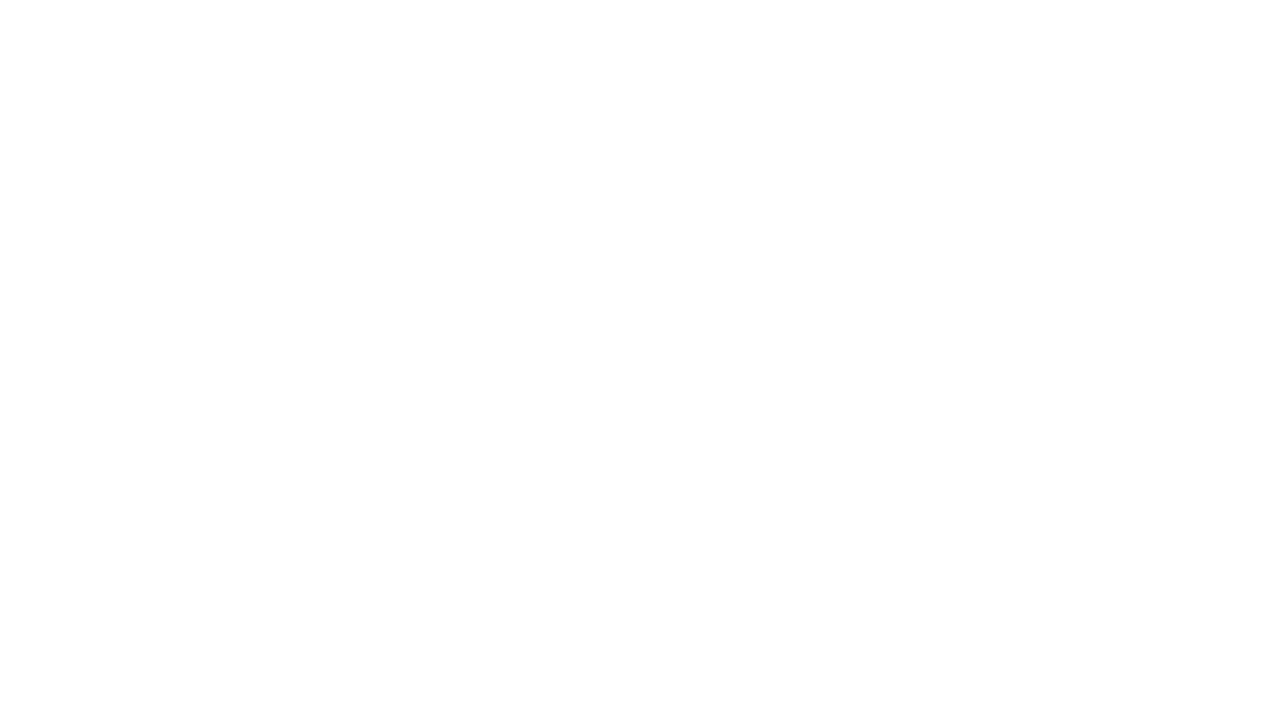
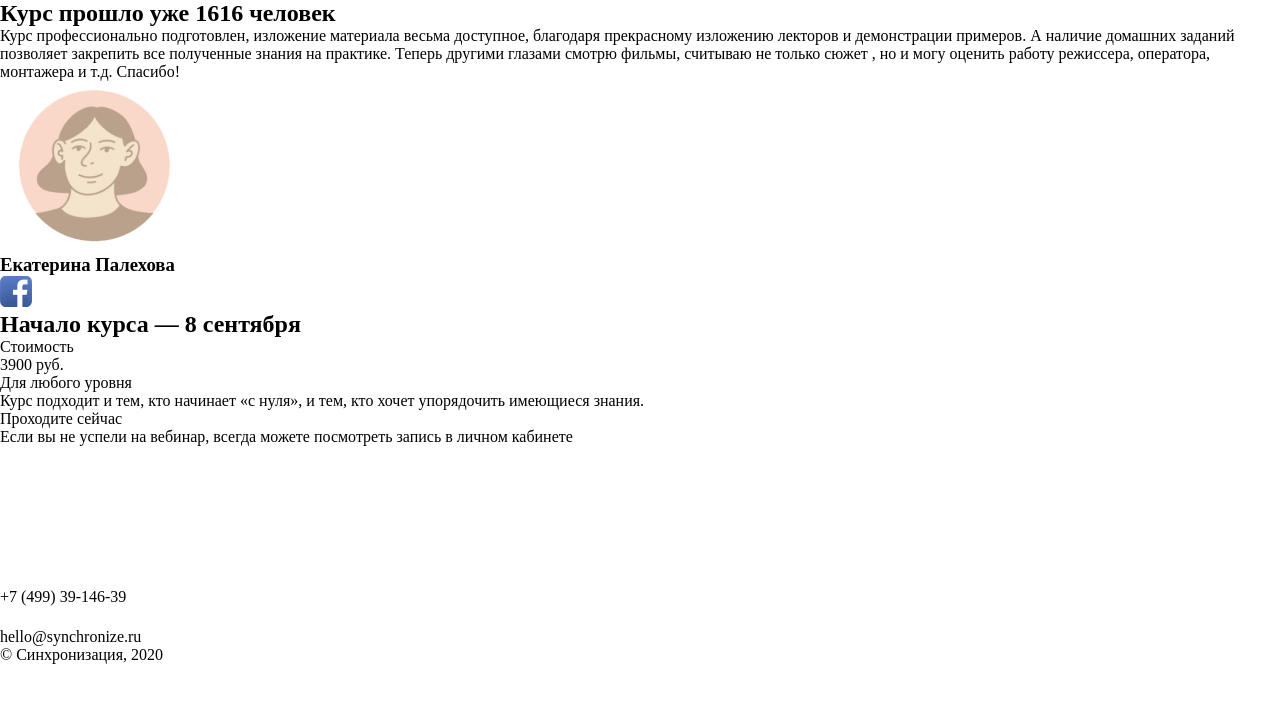
Before and after one commit to ElvinAliyev721/Web11FirstProject, a plain HTML site: page index.html in a window 1280 px wide. Drawn offline with Linux system fonts and the light colour scheme.

Commit message:
index final

```diff
--- a/index.html
+++ b/index.html
@@ -10,7 +10,91 @@
 </head>
 
 <body>
+    <!-- Elvin -->
+    <section id="content">
+        <div class="content">
+            <h2 class="content-header">Курс прошло уже 1616 человек</h2>
+            <div class="content-card content-row">
+                <p class="content-paragraph">Курс профессионально подготовлен, изложение материала весьма доступное, благодаря прекрасному изложению лекторов и демонстрации примеров. А наличие домашних заданий позволяет закрепить все полученные знания на практике. Теперь другими
+                    глазами смотрю фильмы, считываю не только сюжет , но и могу оценить работу режиссера, оператора, монтажера и т.д. Спасибо!</p>
+                <div class="content-card-author content-row">
+                    <img class="content-card-user-img" src="./assets/images/woman.png" alt="user">
+                    <div class="content-card-bottom">
+                        <h3 class="content-card-name content-pad">Екатерина Палехова</h3>
+                        <img class="content-card-icon-img content-pad" src="./assets/images/fb.png" alt="FB">
+                    </div>
+                </div>
+            </div>
+        </div>
+    </section>
 
+    <section id="footer">
+        <div class="footer-first">
+            <div class="footer-first-container">
+                <div class="footer-header">
+                    <h1 class="footer-header-text">Начало курса — 8 сентября</h1>
+                </div>
+                <div class="footer-price">
+                    <div class="footer-cost">
+                        <p class="footer-cost-text">Стоимость</p>
+                    </div>
+                    <div class="footer-number">
+                        <p class="footer-number-text">3900 руб.</p>
+                    </div>
+                </div>
+                <div class="footer-infos">
+                    <div class="footer-info">
+                        <div class="footer-info-name">
+                            <p class="footer-info-name-text">Для любого уровня</p>
+                        </div>
+                        <div class="footer-info-detail">
+                            <p class="footer-info-detail-text">Курс подходит и тем, кто начинает «с нуля», и тем, кто хочет упорядочить имеющиеся знания.</p>
+                        </div>
+                    </div>
+                    <div class="footer-info">
+                        <div class="footer-info-name">
+                            <p class="footer-info-name-text">Проходите сейчас</p>
+                        </div>
+                        <div class="footer-info-detail">
+                            <p class="footer-info-detail-text">Если вы не успели на вебинар, всегда можете посмотреть запись в личном кабинете</p>
+                        </div>
+                    </div>
+                </div>
+            </div>
+        </div>
+        <footer class="footer-second">
+            <div class="footer-second-container">
+                <div class="footer-main">
+                    <div class="footer-second-first">
+                        <img id="footer-logo" src="./assets/images/logo.png" alt="logo">
+                        <div class="footer-social-media">
+                            <img id="footer-ig" src="./assets/images/ig.png" alt="ig">
+                            <img id="footer-fb" src="./assets/images/fb-elchin.png" alt="fb">
+                            <img id="footer-vk" src="./assets/images/vk.png" alt="vk">
+                            <img id="footer-wp" src="./assets/images/wp.png" alt="wp">
+                        </div>
+                    </div>
+                    <div class="footer-second-second">
+                        <div class="footer-second-second-sample">
+                            <img id="footer-phone" src="./assets/images/phone.png" alt="phone">
+                            <div class="footer-second-second-sample-textdiv">
+                                <p class="footer-second-second-sample-text">+7 (499) 39-146-39</p>
+                            </div>
+                        </div>
+                        <div class="footer-second-second-sample">
+                            <img id="footer-mail" src="./assets/images/mail.png" alt="mail">
+                            <div class="footer-second-second-sample-textdiv">
+                                <p class="footer-second-second-sample-text">hello@synchronize.ru</p>
+                            </div>
+                        </div>
+                    </div>
+                </div>
+                <div class="footer-copyright">
+                    <p class="footer-copyright-text">© Синхронизация, 2020</p>
+                </div>
+            </div>
+        </footer>
+    </section>
 </body>
 
 </html>
```
